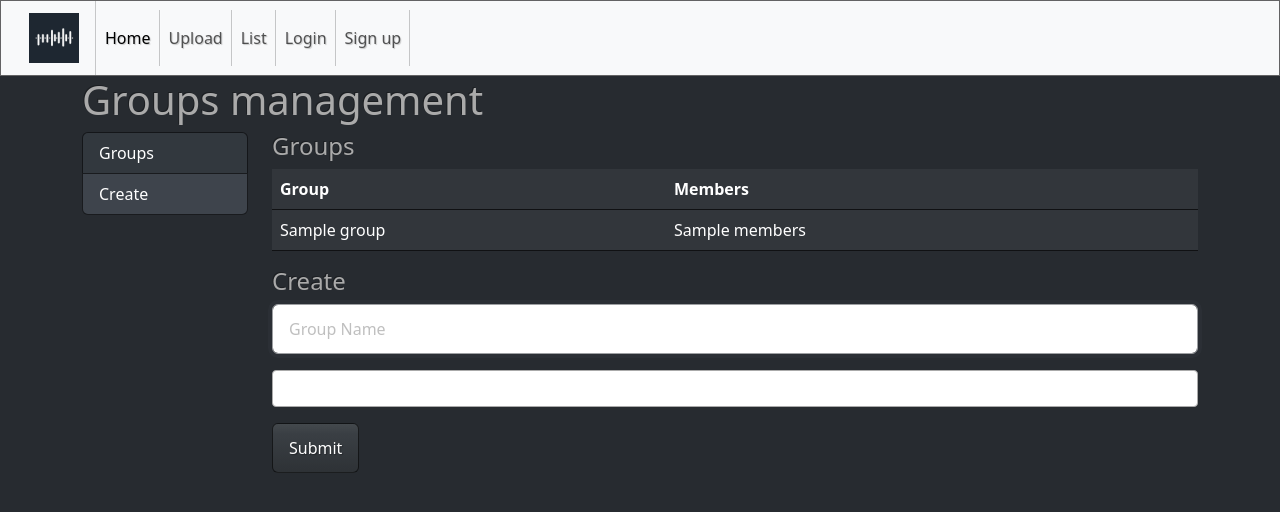
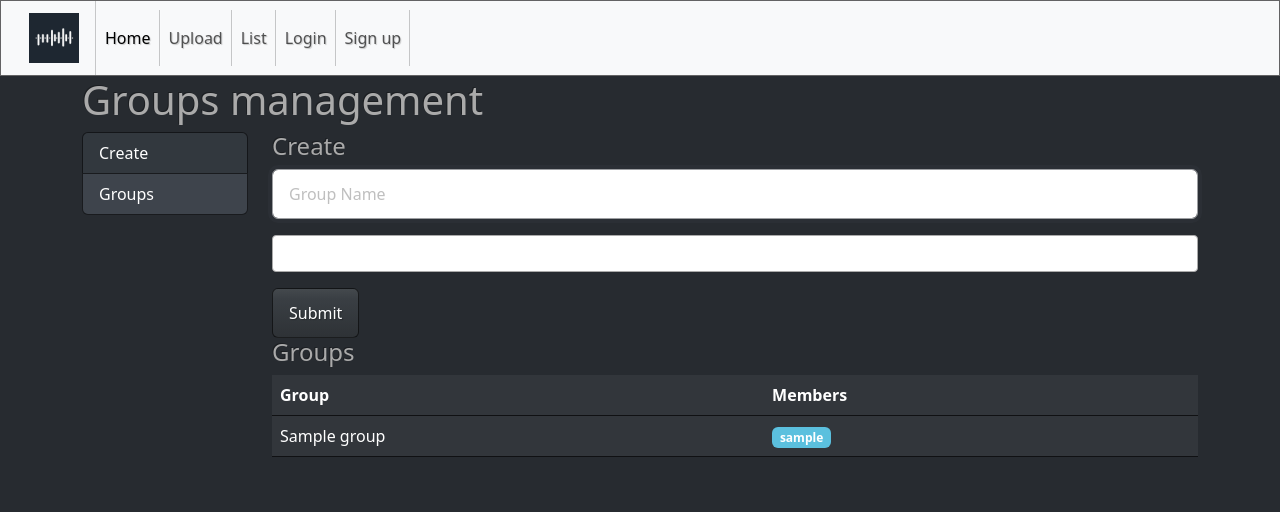
Before and after one commit to geo-petrini/audio_transcribe, a Flask app: template templates/auth/groups.html in a window 1280 px wide. Shown: the top 512 px of the page. Run offline with Flask 3, Linux system fonts and the light colour scheme; the template is opened without the code that fills it: most values are stand-ins (such as "Sample title", 1, 10 or a date in 2020); parts of the project's set-up code (start-up, migrations or seed data) failed here and were passed over; some libraries are stand-ins or nearby versions.

Commit message:
minor ui changes

```diff
--- a/templates/auth/groups.html
+++ b/templates/auth/groups.html
@@ -14,34 +14,13 @@
 <div class="row">
     <div class="col-2">
       <div id="list-menu" class="list-group">
-        <a class="list-group-item list-group-item-action" href="#list-item-1">Groups</a>
-        <a class="list-group-item list-group-item-action" href="#list-item-2">Create</a>
+        <a class="list-group-item list-group-item-action" href="#list-item-1">Create</a>
+        <a class="list-group-item list-group-item-action" href="#list-item-2">Groups</a>
       </div>
     </div>
     <div class="col-10">
       <div data-bs-spy="scroll" data-bs-target="#list-menu" data-bs-smooth-scroll="true" class="scrollspy-menu" tabindex="0">
-        <h4 id="list-item-1">Groups</h4>
-        <table class="table">
-            <thead>
-              <tr>
-                <th scope="col">Group</th>
-                <th scope="col">Members</th>
-                <th scope="col"></th>
-              </tr>
-            </thead>
-            <tbody>
-                {%for group in groups %}
-                <tr>
-                    <td>{{group.name}}</td>
-                    <td>{{group.members}}</td>
-                    <td>
-                    </td>
-                </tr>
-                {%endfor%}
-            </tbody>
-        </table>
-
-        <h4 id="list-item-2">Create</h4>
+        <h4 id="list-item-1">Create</h4>
         <form method="POST" action="groups">
             <div class="mb-3">
                 <input class="form-control" type="text" name="groupname" placeholder="Group Name" autofocus="">
@@ -58,6 +37,29 @@
                 </div>
             {% endif %}
         {% endwith %}
+
+        <h4 id="list-item-2">Groups</h4>
+        <table class="table">
+            <thead>
+              <tr>
+                <th scope="col">Group</th>
+                <th scope="col">Members</th>
+                <th scope="col"></th>
+              </tr>
+            </thead>
+            <tbody>
+                {%for group in groups %}
+                <tr>
+                    <td>{{group.name}}</td>
+                    <td>{%for member in group.members%}<span class="badge text-bg-info me-1">{{member.username}} </span>{%endfor%}</td>
+                    <td>
+                    </td>
+                </tr>
+                {%endfor%}
+            </tbody>
+        </table>
+
+
       </div>
     </div>
   </div>
```
